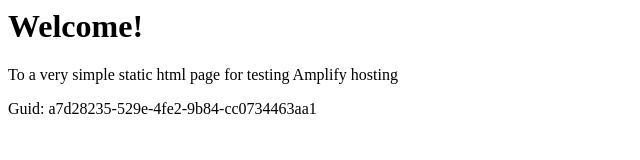
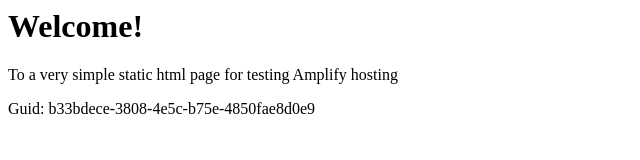
Before and after one commit to aws-aemilia-gru/Github-PR-Commit-Integration-Test-DoNotTouch-GitHubWebhookPushCanaryTest-v1-prod-sa-east-1, a website: page src/index.html in a window 1280 px wide. Shown: the full height of the page, 0-640 px from the left. Drawn offline with Linux system fonts and the light colour scheme.

Commit message:
commit from integ tests

```diff
--- a/src/index.html
+++ b/src/index.html
@@ -12,6 +12,6 @@
 <body>
     <h1>Welcome!</h1>
     <p>To a very simple static html page for testing Amplify hosting</p>
-    <p>Guid: a7d28235-529e-4fe2-9b84-cc0734463aa1</p></body>
+    <p>Guid: b33bdece-3808-4e5c-b75e-4850fae8d0e9</p></body>
 
 </html>
```
